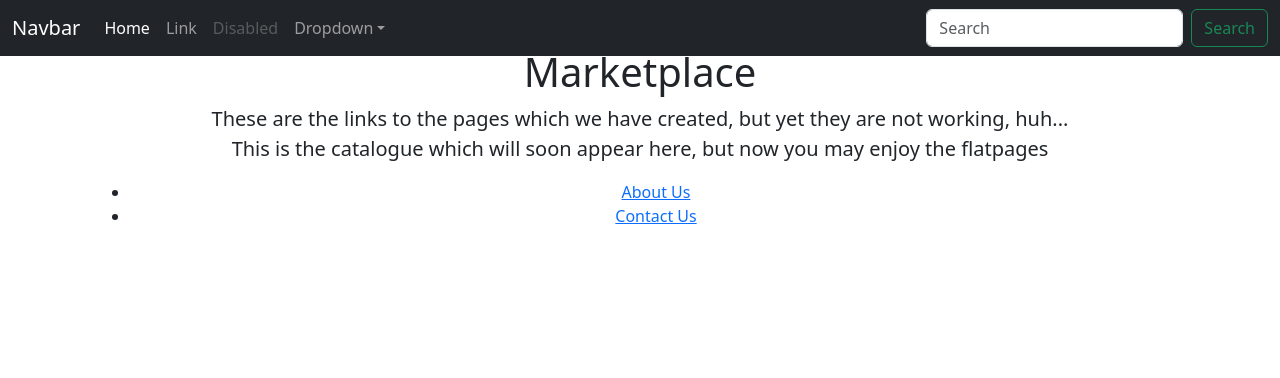
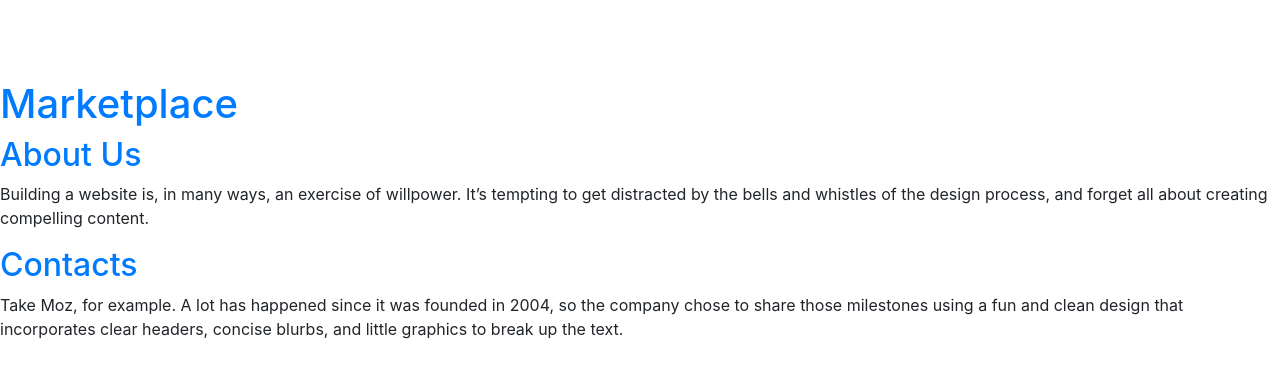
Before and after one commit to thinknetica-django-lab-01/Kategkate, a Django app: page / in a window 1280 px wide. Shown: the top 378 px of the page. Run offline with Django 3.2, Linux system fonts and the light colour scheme; some libraries are stand-ins or nearby versions.

Commit message:
Done Base, Index and starter

```diff
--- a/main/shop/templates/base.html
+++ b/main/shop/templates/base.html
@@ -1,16 +1,14 @@
-<!doctype html>
-<html lang="en">
+{% load static %}
+<html>
 <head>
     <meta charset="utf-8">
     <meta name="viewport" content="width=device-width, initial-scale=1">
     <meta name="description" content="">
     <meta name="author" content="Mark Otto, Jacob Thornton, and Bootstrap contributors">
     <meta name="generator" content="Hugo 0.80.0">
-    <title>Starter Template · Bootstrap v5.0</title>
-
+    <title>Shop</title>
     <link rel="canonical" href="https://getbootstrap.com/docs/5.0/examples/starter-template/">
-
-
+    <link rel="stylesheet" href="{% static 'css/starter.css' %}">
 
     <!-- Bootstrap core CSS -->
     <link href="../assets/dist/css/bootstrap.min.css" rel="stylesheet">
@@ -36,58 +34,10 @@
     <link href="starter-template.css" rel="stylesheet">
 </head>
 <body>
-
-<nav class="navbar navbar-expand-md navbar-dark bg-dark fixed-top">
-    <div class="container-fluid">
-        <a class="navbar-brand" href="#">Navbar</a>
-        <button class="navbar-toggler" type="button" data-bs-toggle="collapse" data-bs-target="#navbarsExampleDefault" aria-controls="navbarsExampleDefault" aria-expanded="false" aria-label="Toggle navigation">
-            <span class="navbar-toggler-icon"></span>
-        </button>
-
-        <div class="collapse navbar-collapse" id="navbarsExampleDefault">
-            <ul class="navbar-nav me-auto mb-2 mb-md-0">
-                <li class="nav-item">
-                    <a class="nav-link active" aria-current="page" href="#">Home</a>
-                </li>
-                <li class="nav-item">
-                    <a class="nav-link" href="#">Link</a>
-                </li>
-                <li class="nav-item">
-                    <a class="nav-link disabled" href="#" tabindex="-1" aria-disabled="true">Disabled</a>
-                </li>
-                <li class="nav-item dropdown">
-                    <a class="nav-link dropdown-toggle" href="#" id="dropdown01" data-bs-toggle="dropdown" aria-expanded="false">Dropdown</a>
-                    <ul class="dropdown-menu" aria-labelledby="dropdown01">
-                        <li><a class="dropdown-item" href="#">Action</a></li>
-                        <li><a class="dropdown-item" href="#">Another action</a></li>
-                        <li><a class="dropdown-item" href="#">Something else here</a></li>
-                    </ul>
-                </li>
-            </ul>
-            <form class="d-flex">
-                <input class="form-control me-2" type="search" placeholder="Search" aria-label="Search">
-                <button class="btn btn-outline-success" type="submit">Search</button>
-            </form>
-        </div>
-    </div>
-</nav>
-
-<main class="container">
-
-    <div class="starter-template text-center py-5 px-3">
-        <h1>Marketplace</h1>
-        <p class="lead">These are the links to the pages which we have created, but yet they are not working, huh...<br> This is the catalogue which will soon appear here, but now you may enjoy the flatpages
-        <ul>
-            <li><a href="/">About Us</a></li>
-            <li><a href="/">Contact Us</a></li>
-        </ul></p>
-    </div>
-
-</main><!-- /.container -->
-
-
+<div>
+    {% block content %}
+    {% endblock %}
+</div>
 <script src="../assets/dist/js/bootstrap.bundle.min.js"></script>
-
-
 </body>
 </html>
--- a/main/shop/templates/index.html
+++ b/main/shop/templates/index.html
@@ -1,23 +1,16 @@
 {% extends 'base.html' %}
+{% block content %}
+<div>
+    <h1><a href="/">Marketplace</a></h1>
+</div>
 
-{% load static %}
-<html lang="en">
-<head>
-    <meta charset="UTF-8">
-    <title>Hello My Dear Shop</title>
-    <link rel="stylesheet" href="//maxcdn.bootstrapcdn.com/bootstrap/3.2.0/css/bootstrap.min.css">
-    <link rel="stylesheet" href="//maxcdn.bootstrapcdn.com/bootstrap/3.2.0/css/bootstrap-theme.min.css">
-    <link rel="stylesheet" href="{% static 'css/blog.css' %}">
-</head>
-<body>
-<div class="starter-template text-center py-5 px-3">
-    <h1>Marketplace</h1>
-    <p class="lead">These are the links to the pages which we have created, but yet they are not working, huh...<br> This is the catalogue which will soon appear here, but now you may enjoy the flatpages
-    <ul>
-        <li><a href="/">About Us</a></li>
-        <li><a href="/">Contact Us</a></li>
-    </ul>
-    </p>
+<div>
+    <h2><a href="">About Us</a></h2>
+    <p>Building a website is, in many ways, an exercise of willpower. It’s tempting to get distracted by the bells and whistles of the design process, and forget all about creating compelling content.</p>
 </div>
-</body>
-</html>
+
+<div>
+    <h2><a href="">Contacts</a></h2>
+    <p>Take Moz, for example. A lot has happened since it was founded in 2004, so the company chose to share those milestones using a fun and clean design that incorporates clear headers, concise blurbs, and little graphics to break up the text.</p>
+</div>
+{% endblock %}
```
